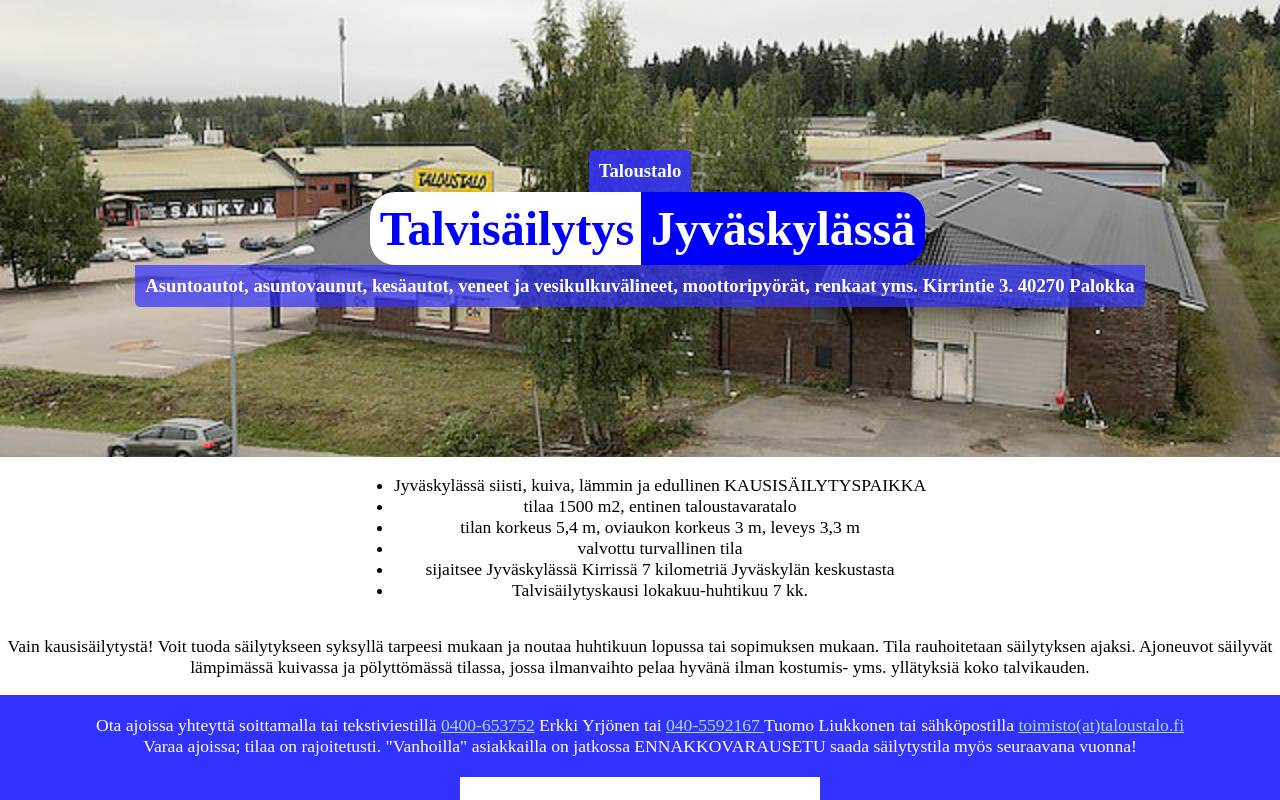
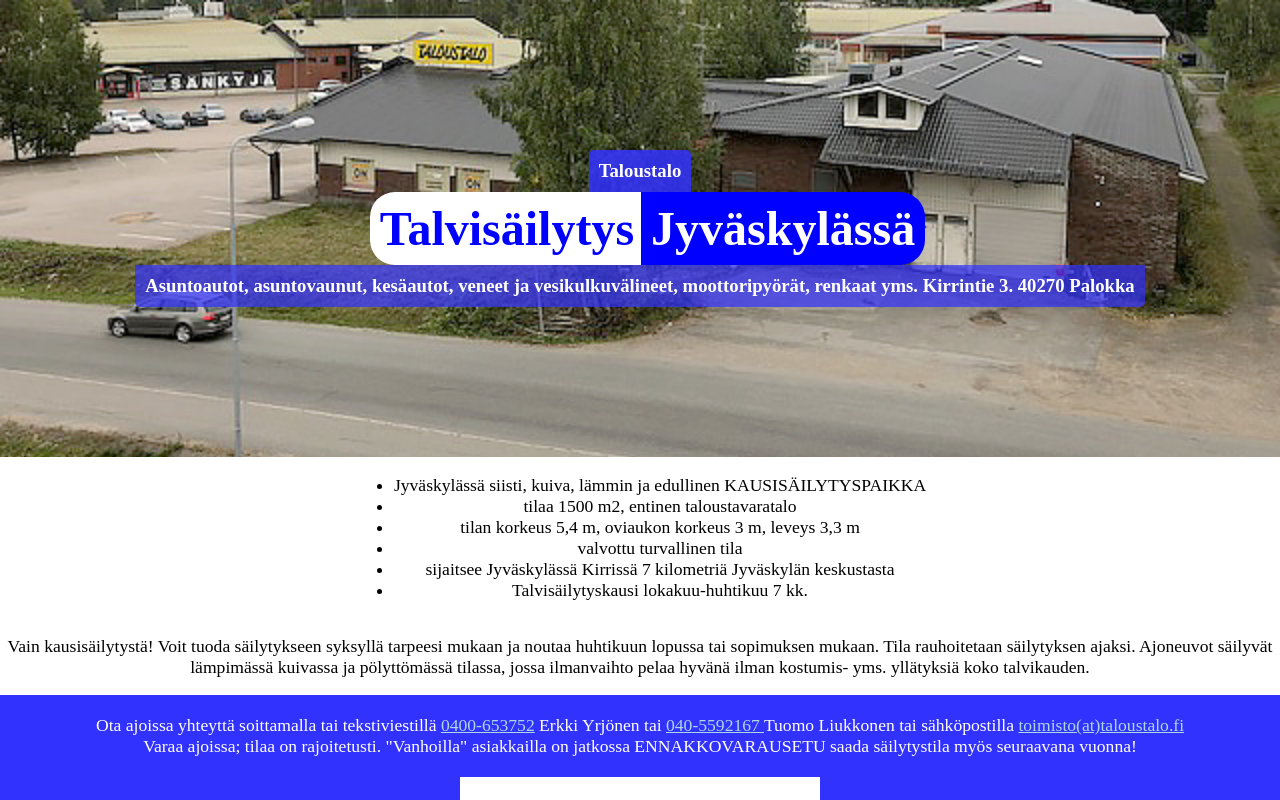
Before and after one commit to Merkinhalli/Nettisivu, a plain HTML site: page index.html in a window 1280 px wide. Shown: the top 800 px of the page. Drawn offline with Linux system fonts and the light colour scheme.

Commit message:
Update style.css

```diff
--- a/style.css
+++ b/style.css
@@ -8,8 +8,9 @@ header{
     background-attachment: fixed;
     background-position: center;
     background-repeat: no-repeat;
+    background-size: 200vw;
     background-size: cover;
-    background-position-y: -20vw;
+    background-position-y: -30vw;
     text-align: center;
     justify-content: center;
     align-items: center;
```
